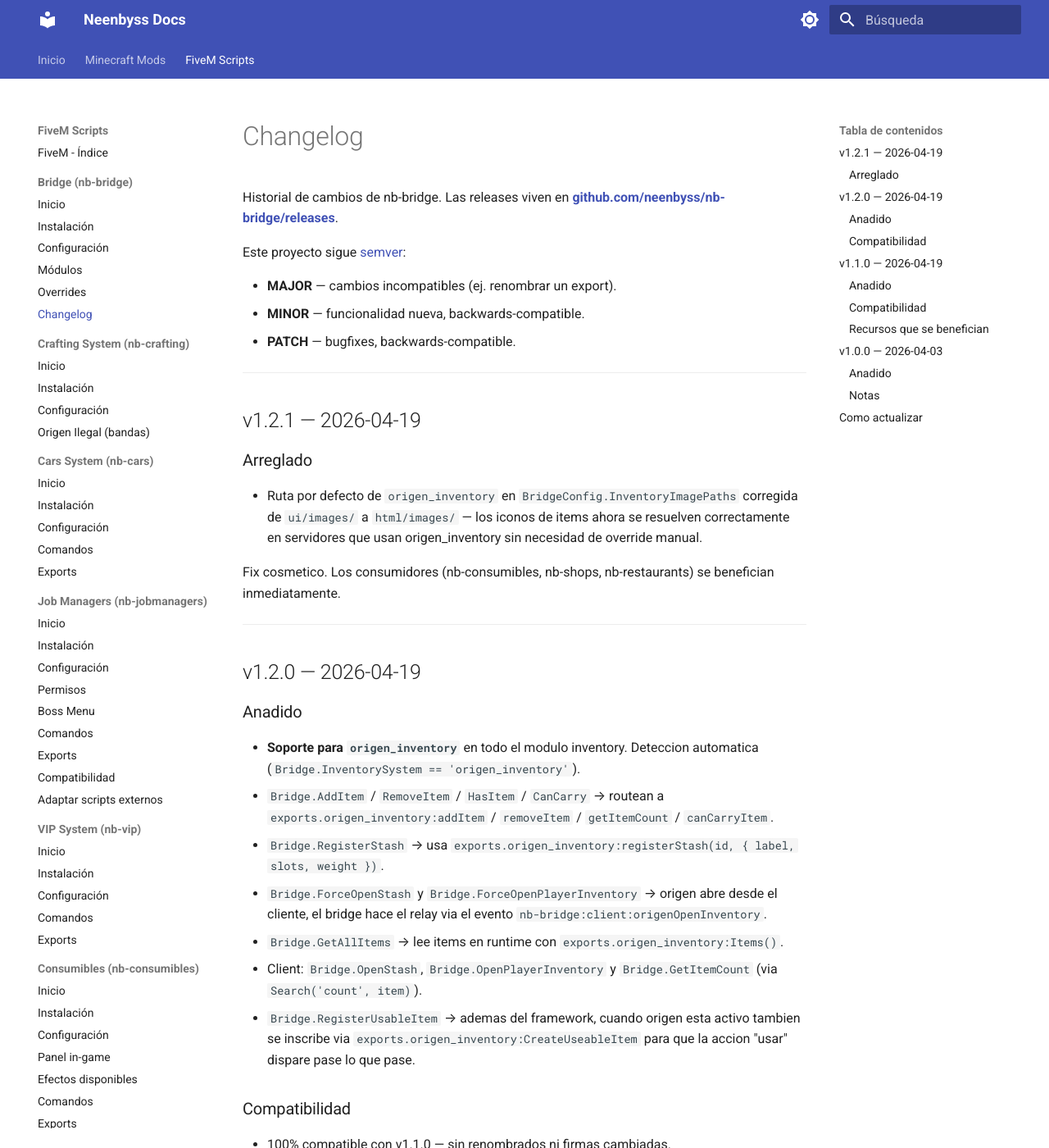
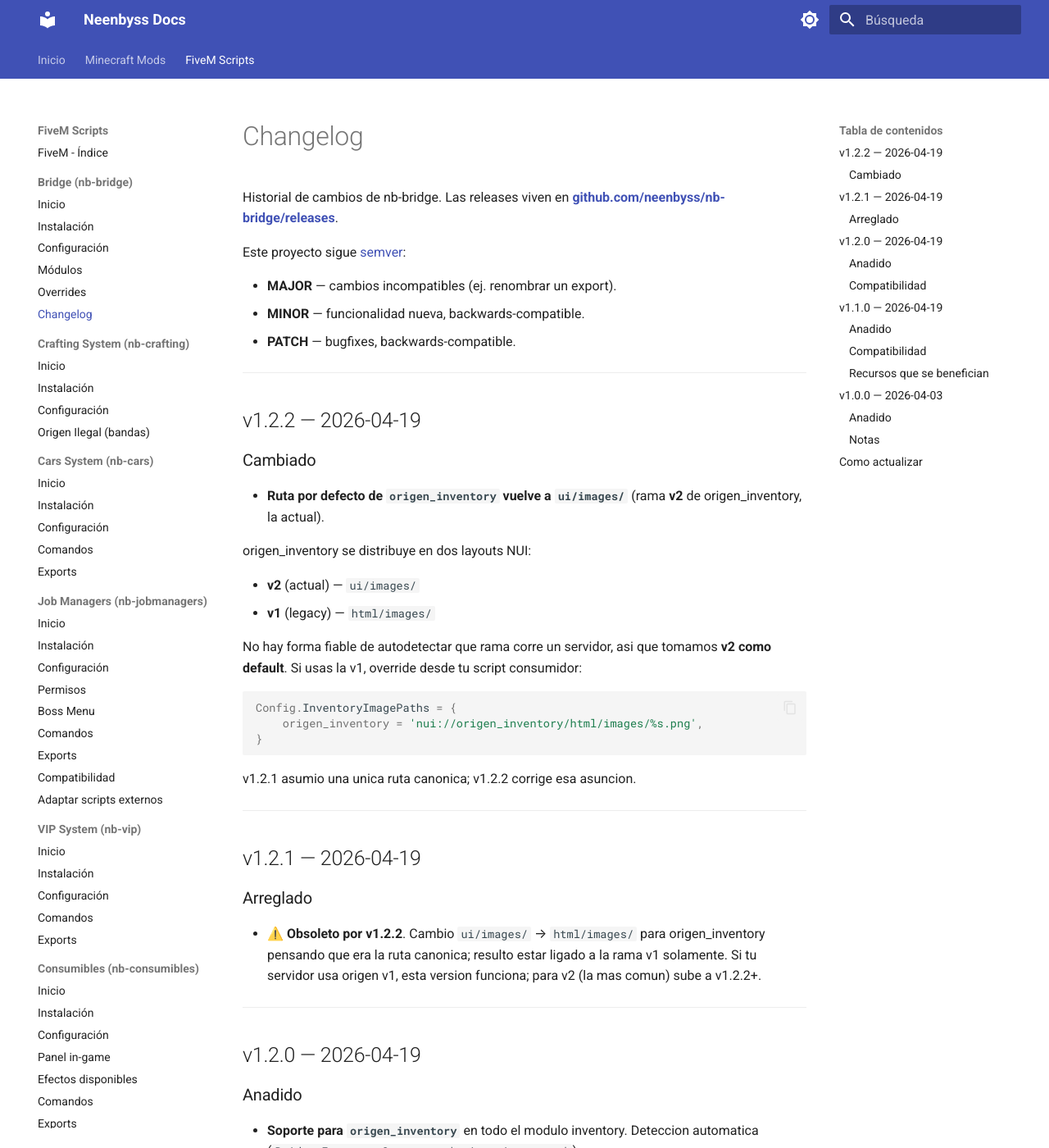
Before and after one commit to neenbyss/docs, an MkDocs documentation site: the page built from docs/fivem/nb-bridge/changelog.md, in a window 1280 px wide and 1400 px high. Shown: the whole window at 82% size. Built offline with MkDocs 1.6.1 and Material for MkDocs 9.7.7, drawn with Linux system fonts in a browser that asks for light colours.

Commit message:
docs(nb-bridge): v1.2.2 entry + clarify origen v1/v2 choice

````diff
--- a/docs/fivem/nb-bridge/changelog.md
+++ b/docs/fivem/nb-bridge/changelog.md
@@ -10,13 +10,34 @@ Este proyecto sigue [semver](https://semver.org/):
 
 ---
 
+## v1.2.2 — 2026-04-19
+
+### Cambiado
+
+- **Ruta por defecto de `origen_inventory` vuelve a `ui/images/`** (rama **v2** de origen_inventory, la actual).
+
+origen_inventory se distribuye en dos layouts NUI:
+
+- **v2** (actual) — `ui/images/`
+- **v1** (legacy) — `html/images/`
+
+No hay forma fiable de autodetectar que rama corre un servidor, asi que tomamos **v2 como default**. Si usas la v1, override desde tu script consumidor:
+
+```lua
+Config.InventoryImagePaths = {
+    origen_inventory = 'nui://origen_inventory/html/images/%s.png',
+}
+```
+
+v1.2.1 asumio una unica ruta canonica; v1.2.2 corrige esa asuncion.
+
+---
+
 ## v1.2.1 — 2026-04-19
 
 ### Arreglado
 
-- Ruta por defecto de `origen_inventory` en `BridgeConfig.InventoryImagePaths` corregida de `ui/images/` a `html/images/` — los iconos de items ahora se resuelven correctamente en servidores que usan origen_inventory sin necesidad de override manual.
-
-Fix cosmetico. Los consumidores (nb-consumibles, nb-shops, nb-restaurants) se benefician inmediatamente.
+- ⚠️ **Obsoleto por v1.2.2**. Cambio `ui/images/` → `html/images/` para origen_inventory pensando que era la ruta canonica; resulto estar ligado a la rama v1 solamente. Si tu servidor usa origen v1, esta version funciona; para v2 (la mas comun) sube a v1.2.2+.
 
 ---
 
````
Also changed, not shown: docs/fivem/nb-bridge/configuracion.md (+20 -0 lines).
